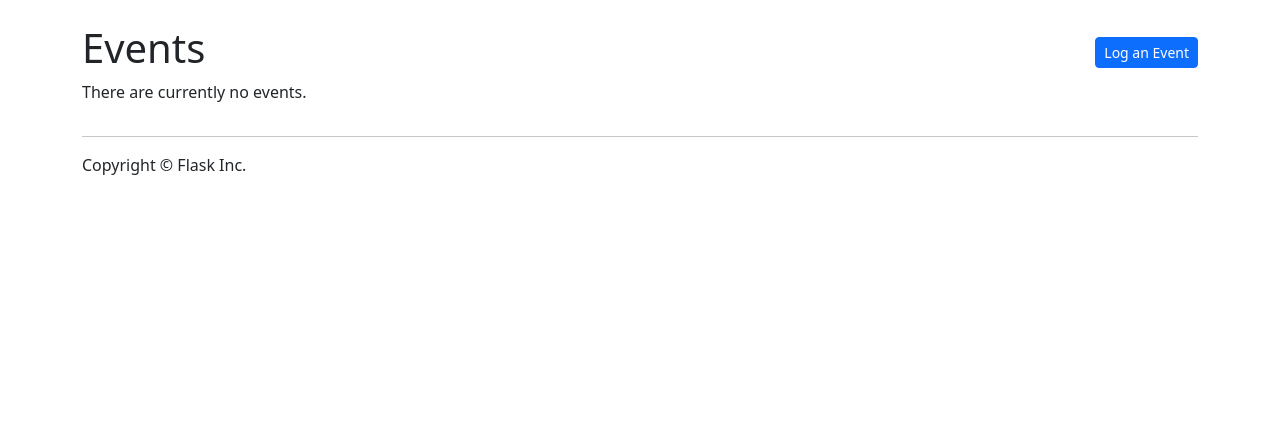
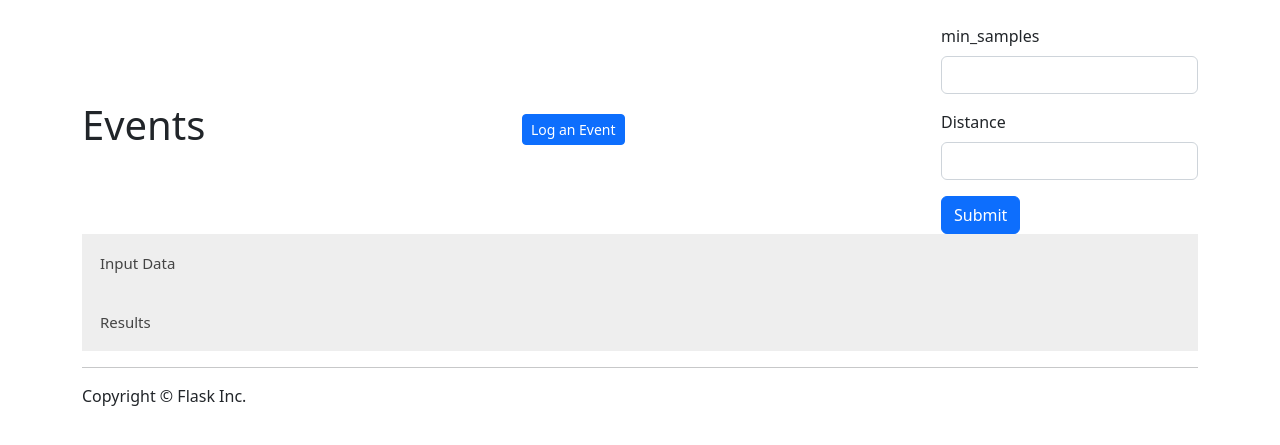
Before and after one commit to LoganDH/COMP3901, a Flask app: page /events in a window 1280 px wide. Shown: the part 56-501 px from the top of the page. Run offline with Flask 3, Linux system fonts and the light colour scheme; data that the repository does not hold is empty; parts of the project's set-up code (start-up, migrations or seed data) failed here and were passed over; some libraries are stand-ins or nearby versions.

Commit message:
Final changes before presentation.

```diff
--- a/app/extractor.py
+++ b/app/extractor.py
@@ -6,8 +6,9 @@ from nltk.corpus import stopwords
 from sklearn.feature_extraction.text import TfidfVectorizer
 from sklearn.cluster import DBSCAN
 from os.path import join, dirname, realpath
+from os import listdir
 
-def cluster_data(data, distance):
+def cluster_data(data, min_samples, distance):
     # Remove stop words and tokenize text data
     stop_words = set(stopwords.words('english'))
     tokenized_data = [nltk.word_tokenize(text.lower()) for text in data]
@@ -18,7 +19,7 @@ def cluster_data(data, distance):
     tfidf_matrix = tfidf_vectorizer.fit_transform([' '.join(text) for text in tokenized_data])
 
     # Cluster data into categories using DBSCAN
-    dbscan = DBSCAN(eps=distance, min_samples=4, metric='cosine')
+    dbscan = DBSCAN(eps=distance, min_samples=min_samples, metric='cosine')
     dbscan.fit(tfidf_matrix)
 
     # Assign each data entry to its corresponding cluster
@@ -34,10 +35,16 @@ def cluster_data(data, distance):
             results[f'Case {cluster_id}'] = list(cluster_data['text'])
     return(results)
 
-def fetch_data():
+def get_datasets_path():
+    return(join(dirname(realpath(__file__)), 'static/datasets'))
+
+def get_datasets():
+    return(listdir(get_datasets_path()))
+
+def fetch_data(file):
     data = []
-    DATASETS_PATH = join(dirname(realpath(__file__)), 'static/datasets')
-    file = open(f'{DATASETS_PATH}/sentence_pairs.csv', 'r')
+    DATASETS_PATH = get_datasets_path()
+    file = open(f'{DATASETS_PATH}/{file}', 'r')
     for row in list(csv.reader(file, delimiter=',')):
         data.append(row[0])
     file.close()
--- a/app/forms.py
+++ b/app/forms.py
@@ -1,14 +1,15 @@
 from app import app
-from .extractor import get_schools as get_schls
+from .extractor import get_schools as get_schls, get_datasets
 from flask_wtf import FlaskForm
-from wtforms import StringField, TextAreaField, DecimalField, PasswordField, SelectField
+from wtforms import StringField, TextAreaField, DecimalField, IntegerField, PasswordField, SelectField
 from wtforms.validators import InputRequired, Email
 
 class UserForm(FlaskForm):
     def get_schools():
         with app.app_context():
             return([(school.id, school.name) for school in get_schls()])
-
+    # For school_id, we should be using 'wtforms_sqlalchemy.QuerySelectField'
+    # Due to time constraints we did not get to make that change.
     school_id = SelectField('School', choices=get_schools())
     username = StringField('Username', validators=[InputRequired()])
     first_name = StringField('First Name', validators=[InputRequired()])
@@ -26,4 +27,10 @@ class SchoolForm(FlaskForm):
     email = StringField('E-Mail', validators=[InputRequired(), Email()])
 
 class DistanceForm(FlaskForm):
-    distance = DecimalField('Distance', places=1, rounding=None)
+    file = SelectField('Select a File', choices=get_datasets())
+    distance = DecimalField('Distance', places=2, rounding=None)
+    min_samples = IntegerField('min_samples')
+
+class NewDistanceForm(FlaskForm):
+    distance = DecimalField('Distance', places=2, rounding=None)
+    min_samples = IntegerField('min_samples')
--- a/app/templates/events.html
+++ b/app/templates/events.html
@@ -4,16 +4,28 @@
     <section class="d-flex justify-content-between align-items-center">
         <h1>Events</h1>
         <a href="{{ url_for('new_event')}}" class="btn btn-sm btn-primary">Log an Event</a>
+        <form action="{{ url_for('events') }}" method="post">
+            {{ form.csrf_token }}
+            <div class="form-group mb-3">
+                {{ form.min_samples.label(class="form-label") }}
+                {{ form.min_samples(class="form-control") }}
+            </div>
+            <div class="form-group mb-3">
+                {{ form.distance.label(class="form-label") }}
+                {{ form.distance(class="form-control") }}
+            </div>
+            <button type="submit" class="btn btn-primary">Submit</button>
+        </form>
     </section>
 
     {% include 'flash_messages.html' %}
 
-    <div class="table-responsive">
+    <button type="button" class="collapsible">Input Data</button>
+    <div class="content">
         {% if events %}
         <table class="table table-striped table-bordered table-hover">
             <thead class="thead-dark">
                 <tr>
-                    <th>ID</th>
                     <th>Date & Time</th>
                     <th>Message</th>
                 </tr>
@@ -21,7 +33,6 @@
             <tbody>
                 {% for event in events %}
                     <tr>
-                        <td>{{ event.id }}</td>
                         <td>{{ event.date }}</td>
                         <td>{{ event.entry }}</td>
                     </tr>
@@ -32,4 +43,24 @@
             <p>There are currently no events.</p>
         {% endif %}
     </div>
+
+    <button type="button" class="collapsible">Results</button>
+    <div class="content">
+        {% if clusters %}
+        <table class="table table-striped table-bordered table-hover">
+            <tbody>
+                {% for key, values in clusters.items() %}
+                    <tr>
+                        <td><b>{{ key }}</b></td>
+                    </tr>
+                    <tr>
+                        <td>{{ values }}</td>
+                    </tr>
+                {% endfor %}
+            </tbody>
+        </table>
+        {% else %}
+            <p>There are no results, enter min_samples and distance then click 'Submit'.</p>
+        {% endif %}
+    </div>
 {% endblock %}
--- a/app/views.py
+++ b/app/views.py
@@ -1,7 +1,7 @@
 from app import app, db
 from flask import render_template, request, redirect, url_for, flash
 from .models import User as UserTBL, Events as EventsTBL, Schools as SchoolsTBL
-from .forms import UserForm, EventForm, DistanceForm, SchoolForm
+from .forms import UserForm, EventForm, DistanceForm, NewDistanceForm, SchoolForm
 from .extractor import fetch_data, cluster_data, get_schools
 
 ###
@@ -38,19 +38,29 @@ def users():
 @app.route('/events', methods=['post', 'get'])
 def events():
     events = EventsTBL.query.all()
-    return render_template('events.html', events=events)
+    new_distance_form = NewDistanceForm()
+    if new_distance_form.validate_on_submit():
+        distance = float(new_distance_form.distance.data)
+        min_samples = new_distance_form.min_samples.data
+        data = [event.entry for event in events]
+        clusters = cluster_data(data, min_samples, distance)
+        print(clusters)
+        return render_template('events.html', form=new_distance_form, events=events, clusters=clusters)
+
+    return render_template('events.html', form=new_distance_form, events=events)
 
 @app.route('/process-data', methods=['post', 'get'])
 def process_data():
-    data = fetch_data()
     new_distance_form = DistanceForm()
     if new_distance_form.validate_on_submit():
+        file = new_distance_form.file.data
         distance = float(new_distance_form.distance.data)
-        print(distance)
-        clusters = cluster_data(data, distance)
+        min_samples = new_distance_form.min_samples.data
+        data = fetch_data(file)
+        clusters = cluster_data(data, min_samples, distance)
         return render_template('process_data.html', form=new_distance_form, data=data, clusters=clusters)
 
-    return render_template('process_data.html', form=new_distance_form, data=data)
+    return render_template('process_data.html', form=new_distance_form)
 
 @app.route('/schools/new', methods=['post', 'get'])
 def new_school():
```
Also changed, not shown: app/templates/process_data.html (+10 -2 lines).
